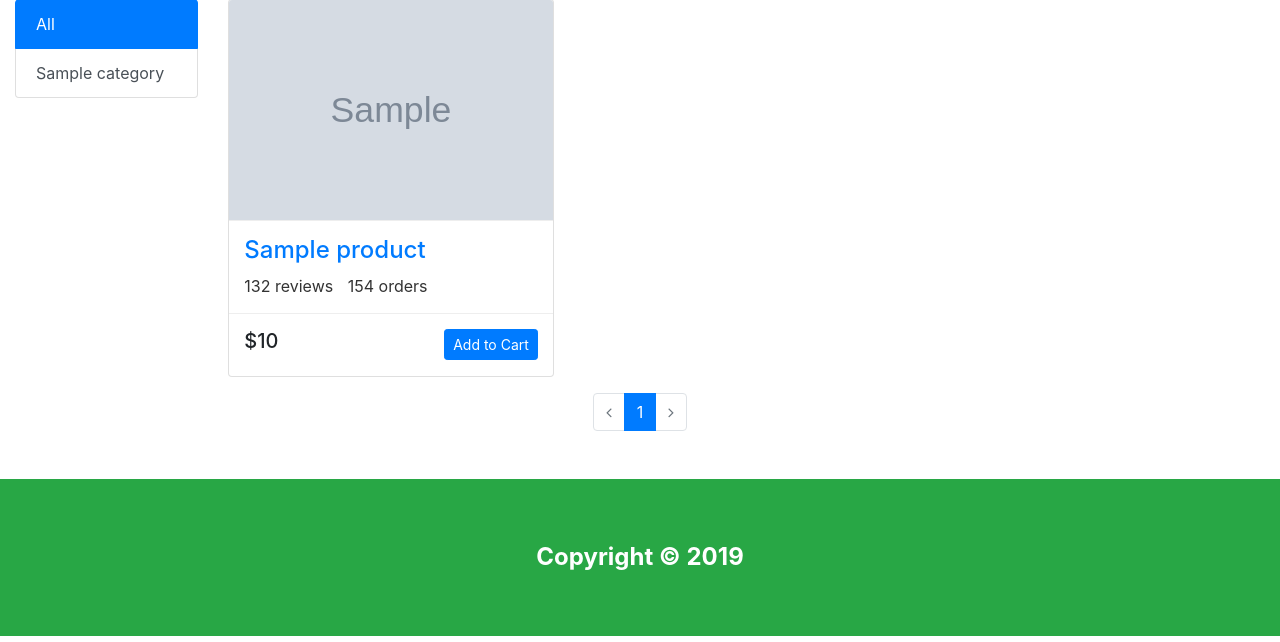
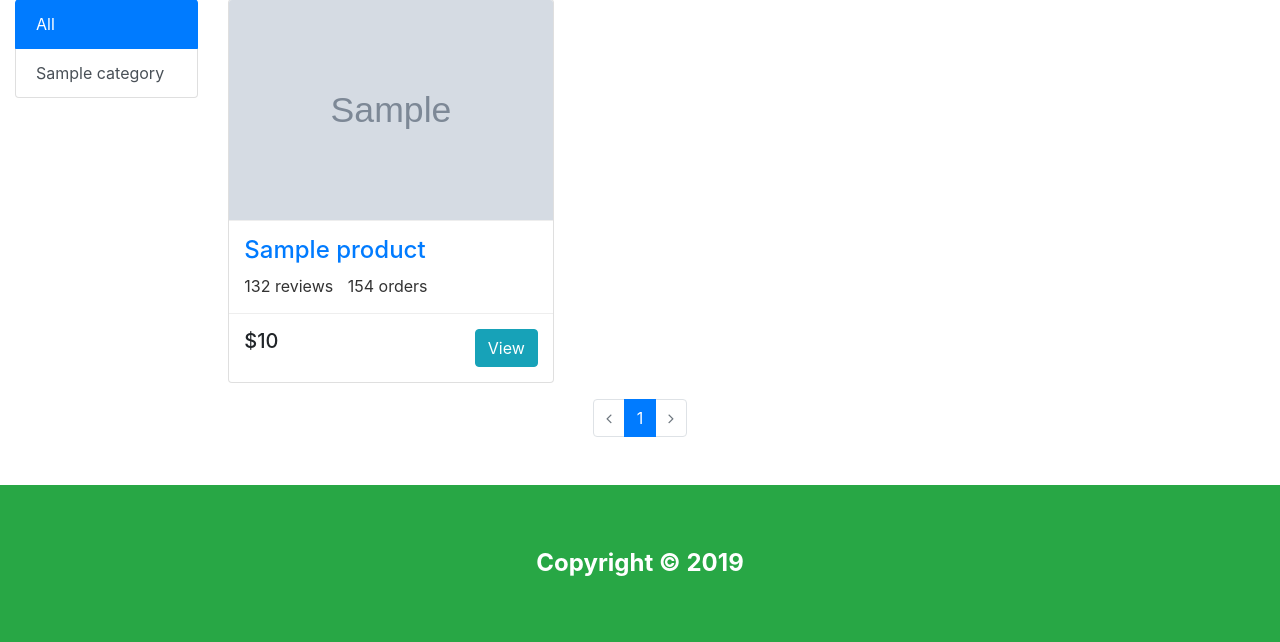
Before and after one commit to kaungmyathan22/shopping-cart, a Django app: template product/templates/product/product_list.html in a window 1280 px wide. Shown: the part 217-859 px from the top of the page. Run offline with Django 3.2, Linux system fonts and the light colour scheme; the template is opened without the code that fills it: most values are stand-ins (such as "Sample title", 1, 10 or a date in 2020); grey boxes marked "Sample" are stand-in pictures; some libraries are stand-ins or nearby versions.

Commit message:
detail view button added

```diff
--- a/product/templates/product/product_list.html
+++ b/product/templates/product/product_list.html
@@ -1,6 +1,8 @@
 {% extends 'base.html' %}
 
 {% load static %}
+
+{% load crispy_forms_tags %}
 
 {% block title %}
 
@@ -63,10 +65,13 @@ Products
                             </div> <!-- rating-wrap.// -->
                         </figcaption>
                         <div class="bottom-wrap">
-                            <a href="" class="btn btn-sm btn-primary float-right">Add to Cart</a>
                             <div class="price-wrap h5">
+                                <div class="float-right">
+                                    <a href="{% url 'product:detail' slug=product.slug%}" class="btn btn-info">View</a>
+                                </div>
                                 <span class="price-new">${{product.price}}</span>
                             </div> <!-- price-wrap.// -->
+
                         </div> <!-- bottom-wrap.// -->
                     </figure>
                 </div>
```
